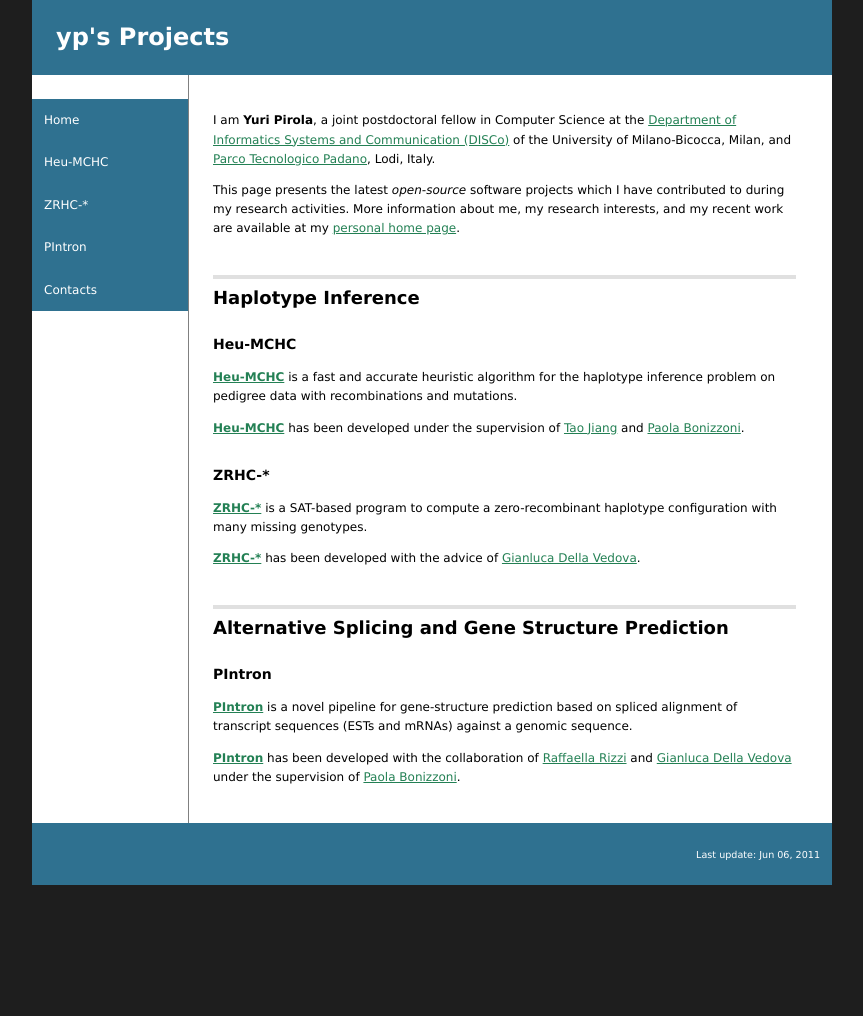
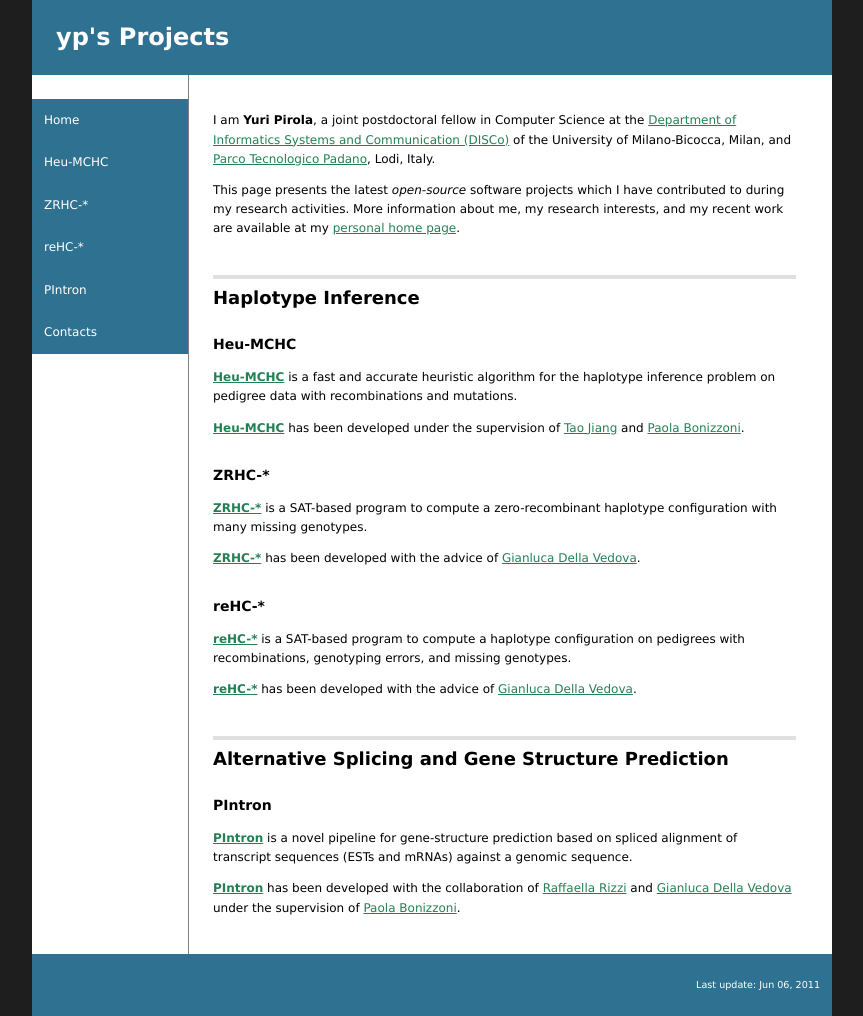
Before and after one commit to yp/yp.github.com, a Jekyll site: the page built from index.markdown, in a window 1280 px wide. Shown: the whole page, without its empty margins (96-959 px from the left). Built offline with Jekyll 4.4.1, drawn with Linux system fonts in a browser that asks for light colours; before the commit the page ends 900 px from its top, so only the background shows below that.

Commit message:
Adding 'reHC-*'.

```diff
--- a/_config.yml
+++ b/_config.yml
@@ -8,6 +8,8 @@ nav:
     link: "Heu-MCHC.html"
   - name: ZRHC-*
     link: "ZRHCstar.html"
+  - name: reHC-*
+    link: "reHCstar.html"
   - name: PIntron
     link: "http://www.algolab.eu/PIntron"
   - name: Contacts
--- a/index.markdown
+++ b/index.markdown
@@ -39,7 +39,14 @@ zero-recombinant haplotype configuration with many missing genotypes.
 [**ZRHC-\***][ZRHCstar] has been developed with the advice of
 [Gianluca Della Vedova][gdv].
 
+### reHC-* ###
 
+[**reHC-\***][reHCstar] is a SAT-based program to compute a haplotype
+configuration on pedigrees with recombinations, genotyping errors, and
+missing genotypes.
+
+[**reHC-\***][reHCstar] has been developed with the advice of
+[Gianluca Della Vedova][gdv].
 
 ## Alternative Splicing and Gene Structure Prediction ##
 
```
Also changed, not shown: _includes/link_definitions.md (+1 -0 lines), reHCstar.markdown (added, +8 -0 lines), .gitmodules.
